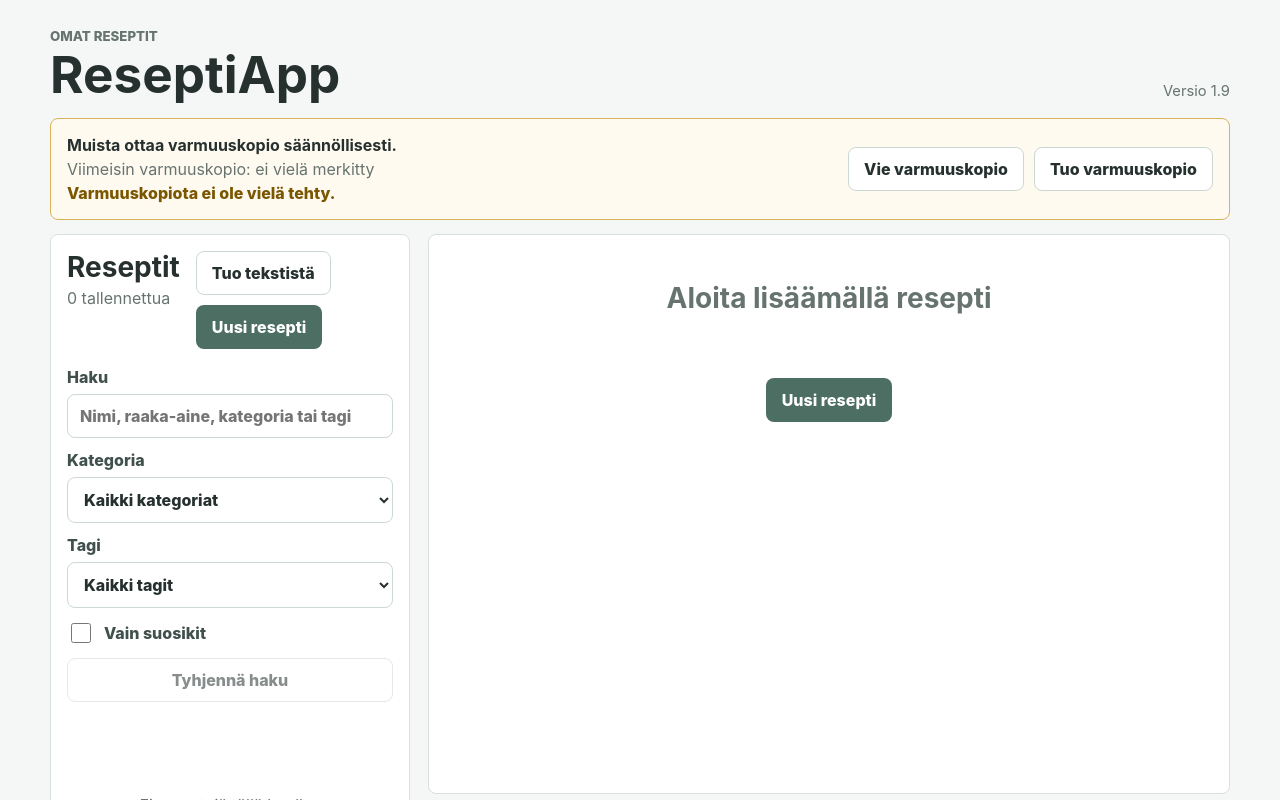
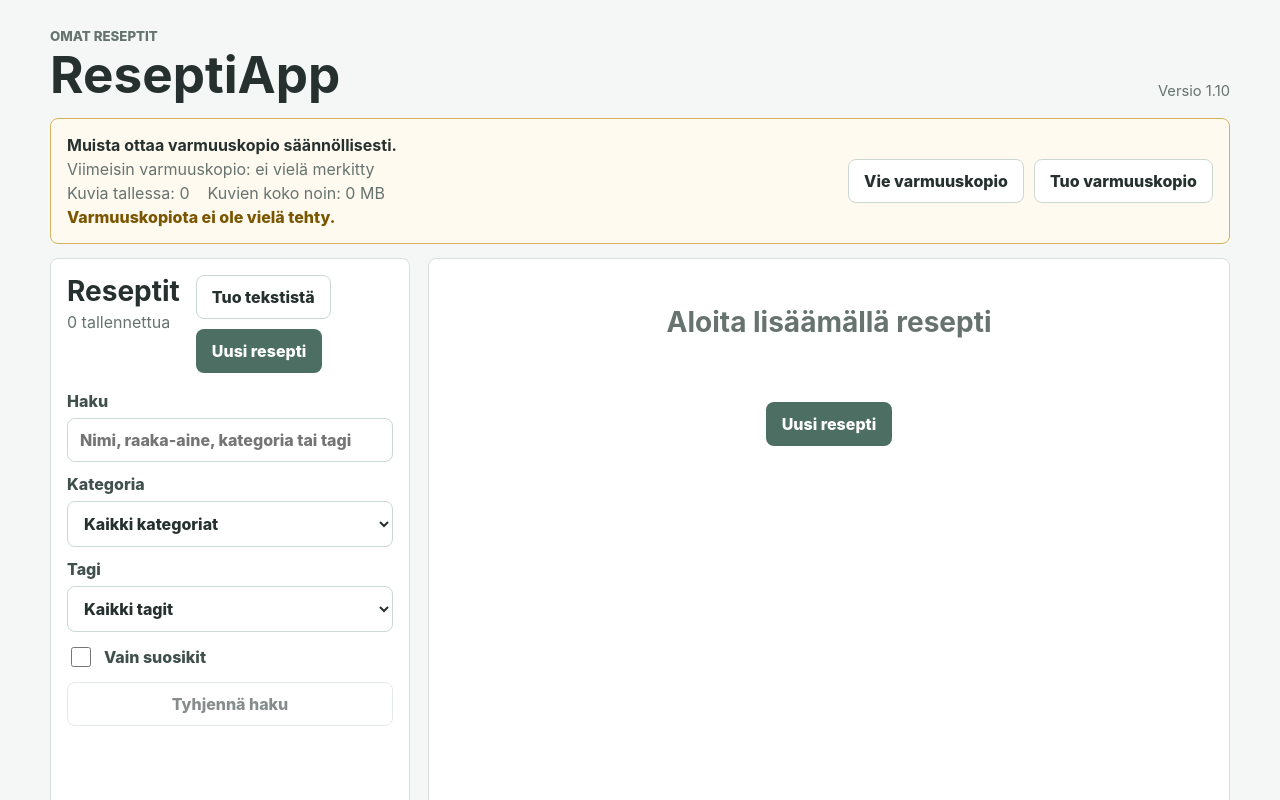
Before and after one commit to venladomi/resepti-app, a React (Vite) app: page / in a window 1280 px wide. Shown: the top 800 px of the page. Built offline with nearby package versions, Linux system fonts and the light colour scheme.

Commit message:
Näytä kuvien määrä ja koko

```diff
--- a/package.json
+++ b/package.json
@@ -1,7 +1,7 @@
 {
   "name": "resepti-app",
   "private": true,
-  "version": "1.9.0",
+  "version": "1.10.0",
   "type": "module",
   "scripts": {
     "dev": "vite",
--- a/public/sw.js
+++ b/public/sw.js
@@ -1,4 +1,4 @@
-const CACHE_NAME = "reseptiapp-v1.9";
+const CACHE_NAME = "reseptiapp-v1.10";
 const BASE_PATH = new URL(self.registration.scope).pathname;
 const APP_SHELL = [
   BASE_PATH,
--- a/src/App.jsx
+++ b/src/App.jsx
@@ -1,6 +1,6 @@
 import { useEffect, useMemo, useRef, useState } from "react";
 
-const APP_VERSION = "1.9";
+const APP_VERSION = "1.10";
 const STORAGE_KEY = "reseptiapp.recipes.v1";
 const BACKUP_KEY = "reseptiapp.latestBackupAt.v1";
 const BACKUP_STALE_DAYS = 14;
@@ -237,6 +237,44 @@ async function addImageDataToBackup(recipes) {
   );
 
   return { recipes: backupRecipes, missing };
+}
+
+async function getRecipeImageStats(recipes) {
+  let count = 0;
+  let bytes = 0;
+  let missing = 0;
+
+  for (const recipe of recipes) {
+    if (isDataImage(recipe.image)) {
+      count += 1;
+      bytes += (await dataUrlToBlob(recipe.image)).size;
+      continue;
+    }
+
+    if (!isLocalImageRef(recipe.image)) continue;
+
+    const imageBlob = await getImageBlob(recipe.image);
+    if (!imageBlob) {
+      missing += 1;
+      continue;
+    }
+
+    count += 1;
+    bytes += imageBlob.size;
+  }
+
+  return { count, bytes, missing };
+}
+
+function formatImageSize(bytes) {
+  if (!Number.isFinite(bytes) || bytes <= 0) return "0 MB";
+
+  const megabytes = bytes / (1024 * 1024);
+  if (megabytes < 0.1) return "alle 0,1 MB";
+
+  return `${new Intl.NumberFormat("fi-FI", {
+    maximumFractionDigits: megabytes < 10 ? 1 : 0,
+  }).format(megabytes)} MB`;
 }
 
 function formatDateTime(value) {
@@ -787,6 +825,12 @@ export default function App() {
   const [tagFilter, setTagFilter] = useState("");
   const [favoritesOnly, setFavoritesOnly] = useState(false);
   const [backupDate, setBackupDate] = useState(getBackupDate);
+  const [imageStats, setImageStats] = useState({
+    count: 0,
+    bytes: 0,
+    missing: 0,
+    ready: false,
+  });
   const [status, setStatus] = useState("");
   const importInputRef = useRef(null);
   const imageMigrationStartedRef = useRef(false);
@@ -828,6 +872,26 @@ export default function App() {
       setSelectedId(recipes[0]?.id || "");
     }
   }, [recipes, selectedId, mode]);
+
+  useEffect(() => {
+    let active = true;
+
+    async function updateImageStats() {
+      try {
+        const stats = await getRecipeImageStats(recipes);
+        if (active) setImageStats({ ...stats, ready: true });
+      } catch (error) {
+        console.error("Kuvien määrän laskeminen epäonnistui", error);
+        if (active) setImageStats((current) => ({ ...current, ready: false }));
+      }
+    }
+
+    updateImageStats();
+
+    return () => {
+      active = false;
+    };
+  }, [recipes]);
 
   const selectedRecipe = recipes.find((recipe) => recipe.id === selectedId);
 
@@ -1129,6 +1193,18 @@ export default function App() {
             Viimeisin varmuuskopio:{" "}
             {backupDate ? formatDateTime(backupDate) : "ei vielä merkitty"}
           </p>
+          <div className="image-storage-stats" aria-label="Reseptikuvien koko">
+            <p>Kuvia tallessa: {imageStats.ready ? imageStats.count : "lasketaan..."}</p>
+            <p>
+              Kuvien koko noin:{" "}
+              {imageStats.ready ? formatImageSize(imageStats.bytes) : "lasketaan..."}
+            </p>
+          </div>
+          {imageStats.ready && imageStats.missing > 0 && (
+            <p className="backup-warning-text">
+              {imageStats.missing} reseptikuvaa ei löytynyt selaimen kuvavarastosta.
+            </p>
+          )}
           {backupStatus.message && <p className="backup-warning-text">{backupStatus.message}</p>}
         </div>
         <div className="backup-actions">
--- a/src/styles.css
+++ b/src/styles.css
@@ -108,6 +108,12 @@ h3 {
 .backup-bar p {
   margin: 4px 0 0;
   color: #66736f;
+}
+
+.image-storage-stats {
+  display: flex;
+  flex-wrap: wrap;
+  column-gap: 18px;
 }
 
 .backup-bar-warning {
```
Also changed, not shown: 2 other files (tests, documents, lock files or other folders).
